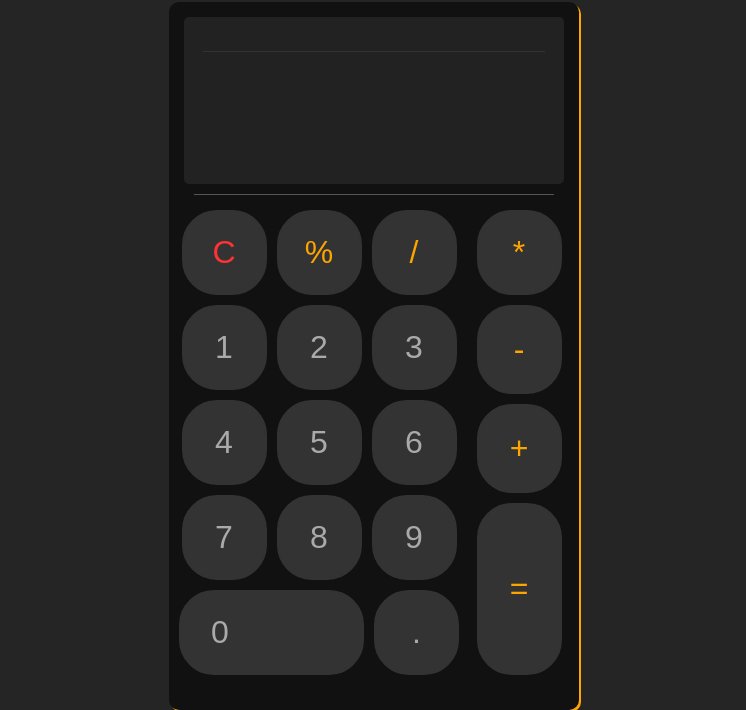
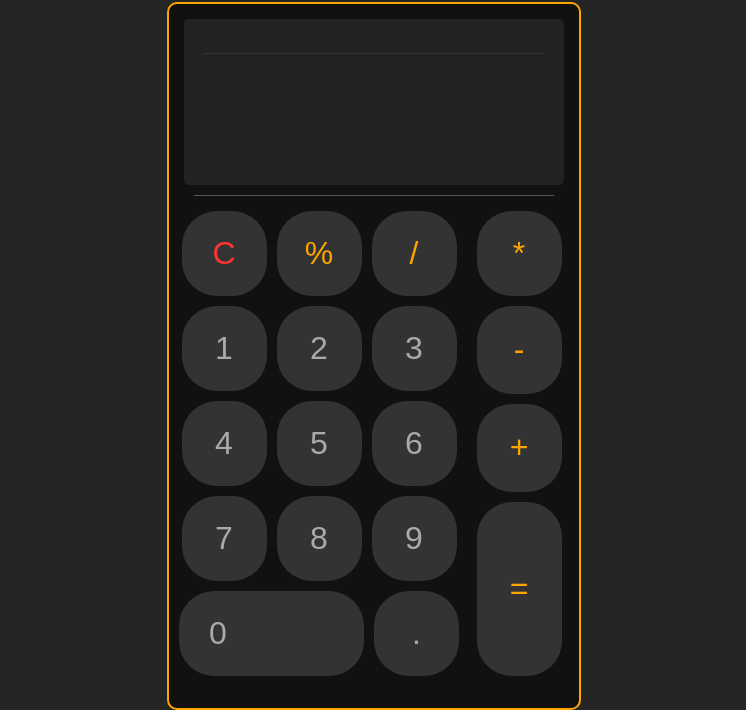
Before and after one commit to neerajsurjaye/calculator, a plain HTML site: page index.html in a window 1280 px wide. Shown: the part 90-800 px from the top of the page, without its empty margins (266-1012 px from the left). Drawn offline with Linux system fonts and the light colour scheme.

Commit message:
ui update

```diff
--- a/css/style.css
+++ b/css/style.css
@@ -21,6 +21,8 @@ button{
     color: #AAA;
     border: solid 2px #333;
     font-size: 2rem;
+    border: solid 0px orange;
+    transition: all 0.05s;
 }
 
 button:hover{
@@ -55,7 +57,8 @@ button:active{
     height: 45rem;
     padding: 5px;
     border-radius: 10px;
-    box-shadow:2px 2px 0px orange;
+    border : 2px solid orange;
+    /* box-shadow:0px 0px 5px orange; */
     align-self: center;
 
 }
```
